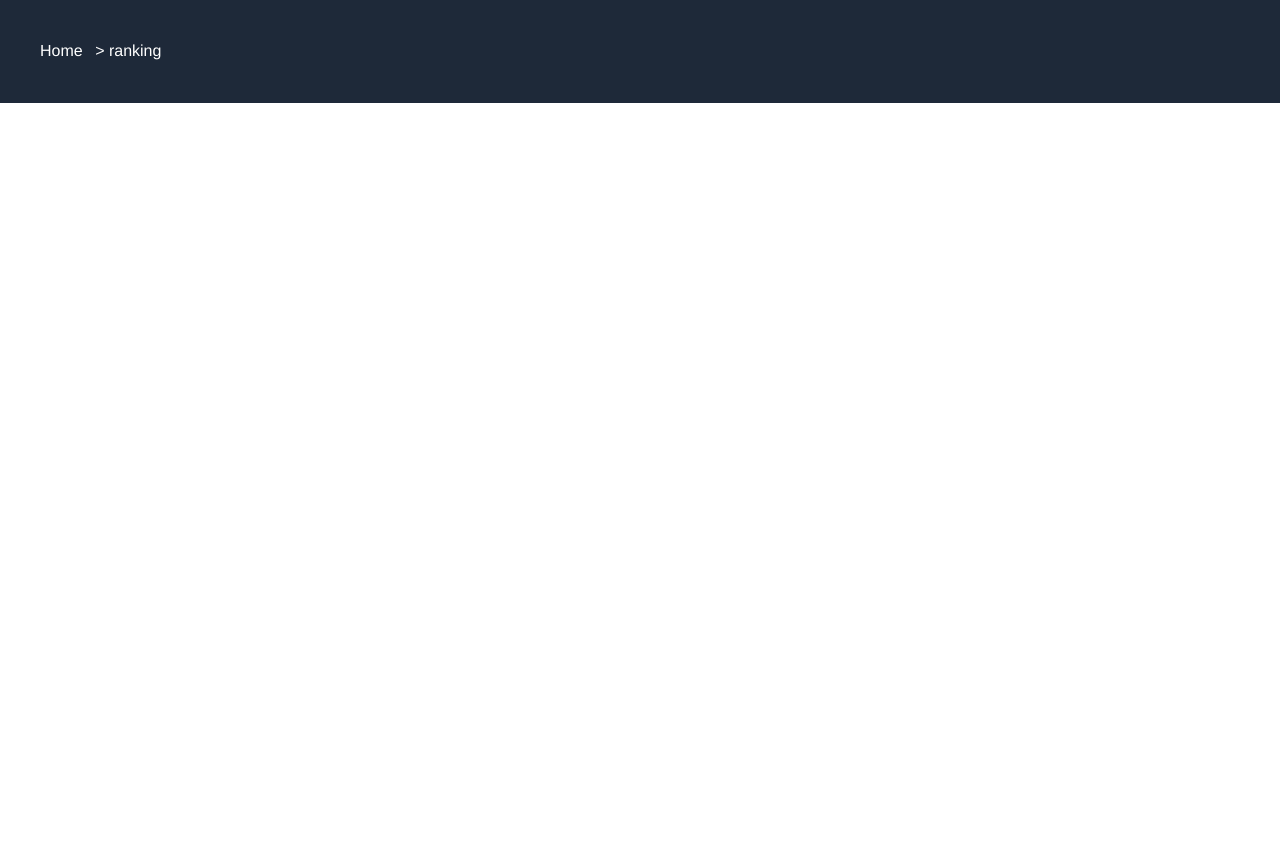
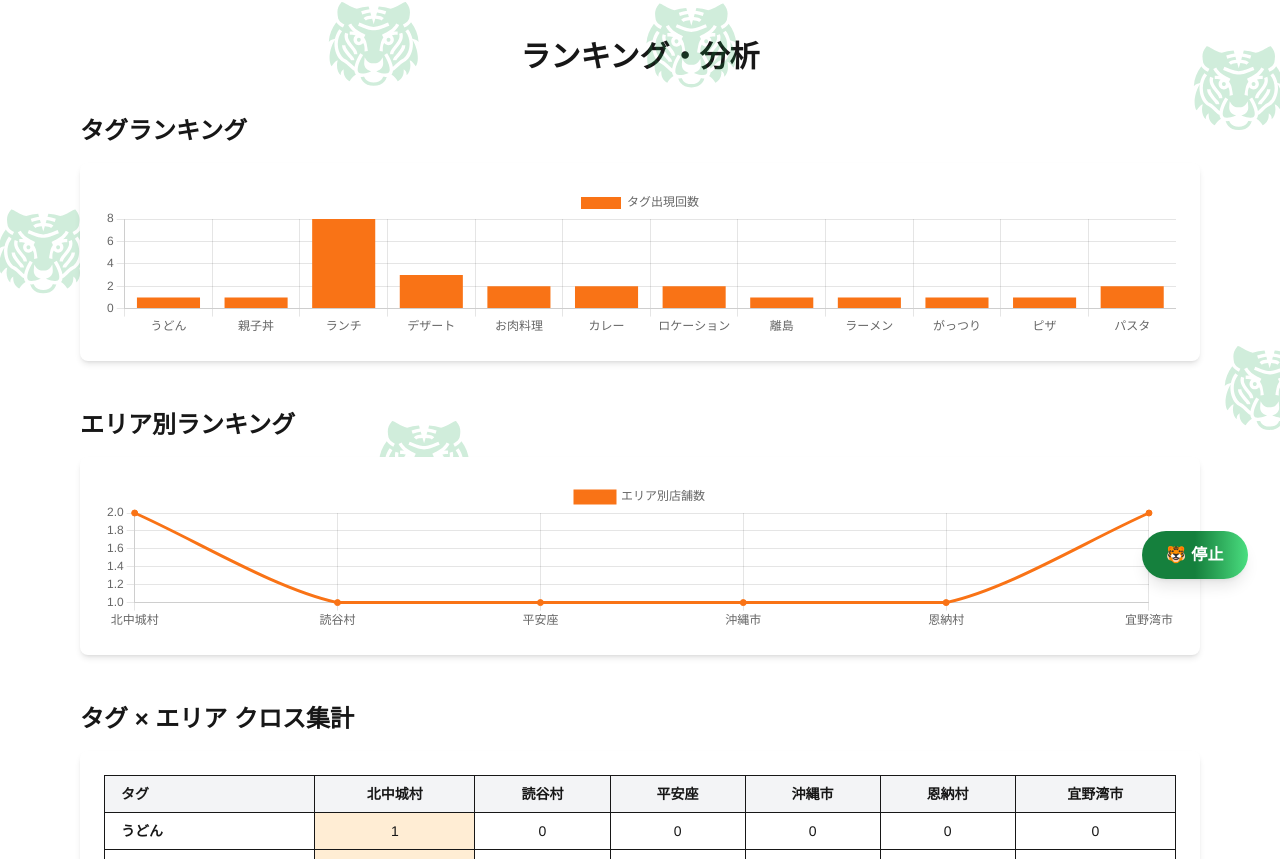
Before and after one commit to xx250613xx/localeatsmemo, a Next.js app: page /ranking in a window 1280 px wide. Shown: the part 141-1000 px from the top of the page. Before the commit the page ends 800 px from the top, so only its background shows below. Built offline with nearby package versions, Linux system fonts and the light colour scheme.

Commit message:
20251216

```diff
--- a/app/ranking/page.js
+++ b/app/ranking/page.js
@@ -1,7 +1,181 @@
+"use client";
 
+import { useEffect, useState } from "react";
+import { Bar, Line } from "react-chartjs-2";
+import BackGroundIcons from "../components/BackGroundIcons";
+import { GiTigerHead } from "react-icons/gi";
+import Animate_motion from "../animation/animation_motion";
+import {
+  Chart as ChartJS,
+  CategoryScale,
+  LinearScale,
+  BarElement,
+  PointElement,
+  LineElement,
+  Title,
+  Tooltip,
+  Legend,
+} from "chart.js";
 
-export default function Home() {
+// 使いたい機能を明示的に ChartJS.register(...) で登録しないとグラフが描画されない
+ChartJS.register(
+  CategoryScale, // X軸などのカテゴリ軸（ラベルを扱う）
+  LinearScale, // Y軸などの数値軸（数値を扱う）
+  BarElement, // 棒グラフの描画要素
+  PointElement, // 折れ線グラフの点の描画要素
+  LineElement, // 折れ線グラフの線の描画要素
+  Title, // グラフ上部のタイトル表示機能
+  Tooltip, // マウスホバー時の説明文表示機能
+  Legend // グラフの凡例（ラベル一覧）表示機能
+);
+
+export default function RankingPage() {
+  const [stores, setStores] = useState([]);
+
+  useEffect(() => {
+    const fetchStores = async () => {
+      const res = await fetch("/config/_config_storelist.json");
+      const data = await res.json();
+      setStores(data);
+    };
+    fetchStores();
+  }, []);
+
+  // タグランキング
+  const tagCounts = {};
+  stores.forEach((store) => {
+    // 店舗ごとに持っているタグをループ
+    store.tags.forEach((tag) => {
+      if (!tagCounts[tag]) {
+        // tagCountsオブジェクトに、全店舗分のタグ合計数を記録していく。
+        tagCounts[tag] = 0;
+      }
+      tagCounts[tag] += 1;
+    });
+  });
+  const tagLabels = Object.keys(tagCounts);
+  const tagValues = Object.values(tagCounts);
+
+  // Chart.jsを使用する場合の、基本フォーマット。グラフ描画のために、オブジェクトを渡す。
+  const tagData = {
+    labels: tagLabels, // タグ名一覧
+    datasets: [ // グラフに描画する要素
+      {
+        label: "タグ出現回数", // マウスホバー時に表示される文言
+        data: tagValues, // 各ラベルに対応する数値
+        backgroundColor: "#f97316", // 棒グラフの色
+      },
+    ],
+  };
+
+  // エリア別ランキング
+  const areaCounts = {};
+  stores.forEach((store) => {
+    // 分かりづらいけど、ショートハンドで書いてるだけで、タグランキングの
+    // if (!tagCounts[tag]) {...} tagCounts[tag] += 1;の部分と同じ意味。
+    areaCounts[store.area] = (areaCounts[store.area] || 0) + 1;
+  });
+  const areaLabels = Object.keys(areaCounts);
+  const areaValues = Object.values(areaCounts);
+
+  const areaData = {
+    labels: areaLabels,
+    datasets: [
+      {
+        label: "エリア別店舗数",
+        data: areaValues,
+        borderColor: "#f97316",
+        backgroundColor: "#f97316",
+        tension: 0.3,
+        fill: false,
+      },
+    ],
+  };
+
+  // タグ × エリア クロス集計
+  const allTags = [...new Set(stores.flatMap((s) => s.tags))];
+  const allAreas = [...new Set(stores.map((s) => s.area))];
+
+  const crossTable = allTags.map((tag) => {
+    const row = {};
+    allAreas.forEach((area) => {
+      row[area] = stores.filter(
+        (s) => s.area === area && s.tags.includes(tag)
+      ).length;
+    });
+    return { tag, ...row };
+  });
+
   return (
-    <p>tst</p>
+    <>
+      <BackGroundIcons textIcon="🐯" iconElement={<GiTigerHead />} />
+      <main className="max-w-6xl mx-auto px-4 py-12">
+        <h2 className="text-3xl font-bold text-center mb-10">ランキング・分析</h2>
+
+        {/* タグランキング */}
+        <section className="mb-12">
+          <Animate_motion>
+            <h3 className="text-2xl font-semibold mb-4">タグランキング</h3>
+            <div className="bg-white shadow-md rounded-lg p-6 w-full overflow-x-auto relative z-10">
+              <Bar data={tagData} options={{ responsive: true, maintainAspectRatio: false }} />
+            </div>
+          </Animate_motion>
+        </section>
+
+        {/* エリア別ランキング */}
+        <section className="mb-12">
+          <Animate_motion>
+            <h3 className="text-2xl font-semibold mb-4">エリア別ランキング</h3>
+            <div className="bg-white shadow-md rounded-lg p-6 w-full overflow-x-auto relative z-10">
+              <Line data={areaData} options={{ responsive: true, maintainAspectRatio: false }} />
+            </div>
+          </Animate_motion>
+        </section>
+
+        {/* タグ × エリア クロス集計 */}
+        <section>
+          <Animate_motion>
+            <h3 className="text-2xl font-semibold mb-4">タグ × エリア クロス集計</h3>
+            <div className="w-full bg-white shadow-md rounded-lg p-6 overflow-x-auto relative z-10">
+              <table className="w-full border-collapse text-xs sm:text-sm">
+                <thead>
+                  <tr className="bg-gray-100">
+                    <th className="border px-2 sm:px-4 py-2 text-left">タグ</th>
+                    {allAreas.map((area) => (
+                      <th key={area} className="border px-2 sm:px-4 py-2 text-center">{area}</th>
+                    ))}
+                  </tr>
+                </thead>
+                <tbody>
+                  {crossTable.map((row) => (
+                    <tr key={row.tag}>
+                      <td className="border px-2 sm:px-4 py-2 font-semibold">{row.tag}</td>
+                      {allAreas.map((area) => {
+                        const value = row[area];
+                        const bgColor =
+                          value === 0
+                            ? "bg-white"
+                            : value === 1
+                              ? "bg-orange-100"
+                              : value === 2
+                                ? "bg-orange-200"
+                                : value === 3
+                                  ? "bg-orange-300"
+                                  : "bg-orange-400";
+                        return (
+                          <td key={area} className={`border px-2 sm:px-4 py-2 text-center ${bgColor}`}>
+                            {value}
+                          </td>
+                        );
+                      })}
+                    </tr>
+                  ))}
+                </tbody>
+              </table>
+            </div>
+          </Animate_motion>
+        </section>
+      </main>
+    </>
   );
 }
--- a/package.json
+++ b/package.json
@@ -9,11 +9,14 @@
     "lint": "eslint"
   },
   "dependencies": {
+    "chart.js": "^4.5.1",
     "framer-motion": "^12.23.25",
     "next": "^16.0.7",
     "react": "^19.2.1",
+    "react-chartjs-2": "^5.3.1",
     "react-dom": "^19.2.1",
-    "react-icons": "^5.5.0"
+    "react-icons": "^5.5.0",
+    "swiper": "^12.0.3"
   },
   "devDependencies": {
     "@tailwindcss/postcss": "^4",
```
Also changed, not shown: 1 other file (tests, documents, lock files or other folders).
